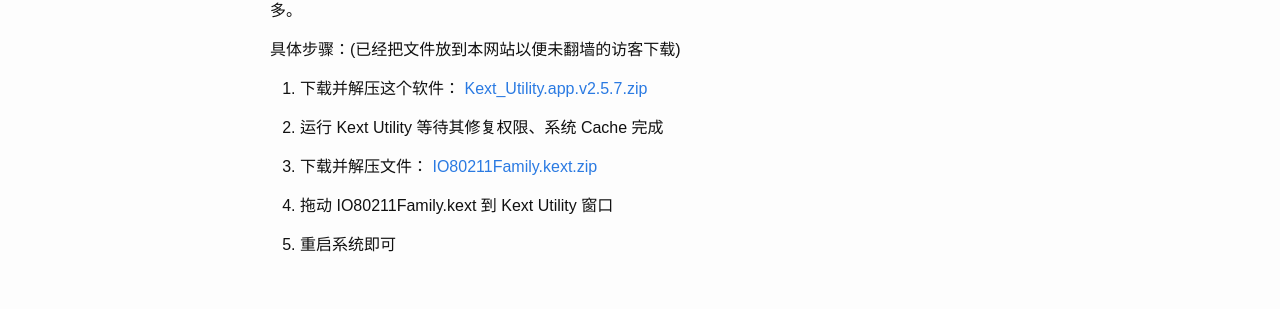
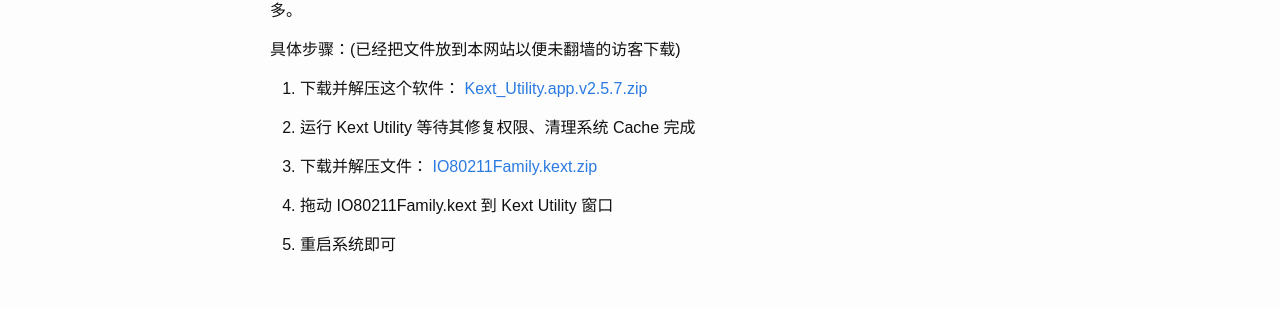
Before and after one commit to itfen/md, a Jekyll site: the page built from _posts/2015-02-24-os-x-10.10.2-wi-fi-problems.md, in a window 1280 px wide. Shown: the part 550-859 px from the top of the page. Built offline with Jekyll 4.4.1, drawn with Linux system fonts in a browser that asks for light colours; comment, search, counter and statistics services are not loaded.

Commit message:
Update post

```diff
--- a/_posts/2015-02-24-os-x-10.10.2-wi-fi-problems.md
+++ b/_posts/2015-02-24-os-x-10.10.2-wi-fi-problems.md
@@ -28,7 +28,7 @@
 
 1. 下载并解压这个软件： [Kext_Utility.app.v2.5.7.zip]({{ site.url }}/assets/upload/Kext_Utility.app.v2.5.7.zip)
 
-2. 运行 Kext Utility 等待其修复权限、系统 Cache 完成
+2. 运行 Kext Utility 等待其修复权限、清理系统 Cache 完成
 
 3. 下载并解压文件： [IO80211Family.kext.zip]({{ site.url }}/assets/upload/IO80211Family.kext.zip)
 
```
